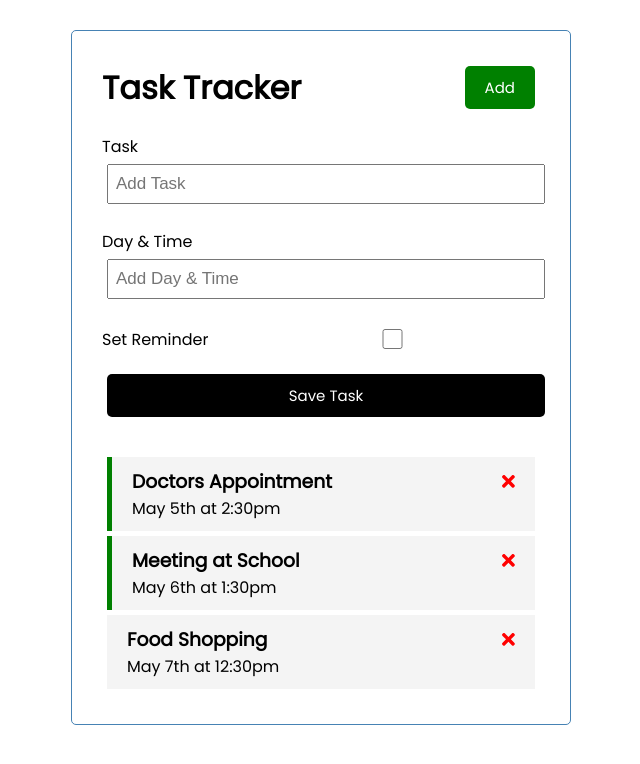
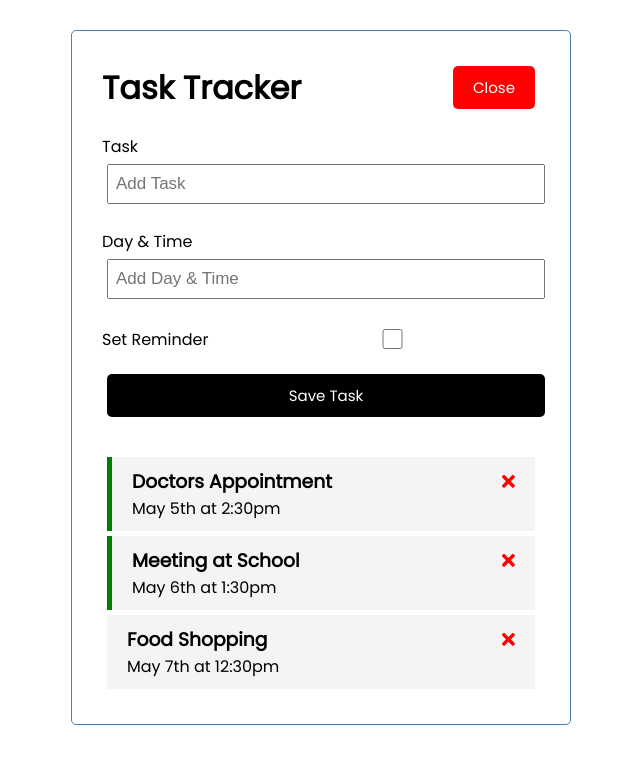
Before and after one commit to Kelevra-pro/task-tracker, an Angular app: page / in a window 1280 px wide. Both pictures are taken after a click on the button "Add". Shown: the top 764 px of the page, without its empty margins (319-959 px from the left). Built offline with nearby package versions, Linux system fonts and the light colour scheme; data requests are answered from the project's data file.

Commit message:
toggle button and ui service

```diff
--- a/src/app/components/add-task/add-task.component.html
+++ b/src/app/components/add-task/add-task.component.html
@@ -1,4 +1,7 @@
-<form class="add-form" (ngSubmit)="onSubmit()">
+<form
+  *ngIf="showAddTask"
+  class="add-form" (ngSubmit)="onSubmit()"
+>
   <div class="form-control">
     <label for="text">Task</label>
     <input
--- a/src/app/components/add-task/add-task.component.ts
+++ b/src/app/components/add-task/add-task.component.ts
@@ -1,5 +1,7 @@
 import { Component, EventEmitter, OnInit, Output } from '@angular/core';
 import { Task } from '../../Task';
+import { UiService } from '../../services/ui.service';
+import { Subscription } from 'rxjs';
 
 @Component({
   selector: 'app-add-task',
@@ -11,8 +13,13 @@
   text: string;
   day: string;
   reminder: boolean = false;
+  showAddTask: boolean;
+  subscription: Subscription;
 
-  constructor() {
+  constructor(private uiService: UiService) {
+    this.subscription = this.uiService
+      .onToggle()
+      .subscribe((value) => this.showAddTask = value);
   }
 
   ngOnInit(): void {
--- a/src/app/components/button/button.component.html
+++ b/src/app/components/button/button.component.html
@@ -1,3 +1,7 @@
-<button [ngStyle]="{'background-color': color}" class="btn" (click)="onClick()">
+<button
+  [ngStyle]="{'background-color': color}"
+  class="btn"
+  (click)="onClick()"
+>
   {{ text }}
 </button>
--- a/src/app/components/header/header.component.html
+++ b/src/app/components/header/header.component.html
@@ -1,4 +1,8 @@
 <header>
   <h1>{{ title }}</h1>
-  <app-button color="green" text="Add" (btnClick)="toggleAddTask()"></app-button>
+  <app-button
+    color="{{showAddTask ? 'red' : 'green'}}"
+    text="{{showAddTask ? 'Close' : 'Add'}}"
+    (btnClick)="toggleAddTask()"
+  ></app-button>
 </header>
--- a/src/app/components/header/header.component.ts
+++ b/src/app/components/header/header.component.ts
@@ -1,4 +1,6 @@
 import { Component, OnInit } from '@angular/core';
+import { Subscription } from 'rxjs';
+import { UiService } from '../../services/ui.service';
 
 @Component({
   selector: 'app-header',
@@ -7,14 +9,19 @@
 })
 export class HeaderComponent implements OnInit {
   title: string = 'Task Tracker';
+  showAddTask: boolean = false;
+  subscription: Subscription;
 
-  constructor() {
+  constructor(private uiService: UiService) {
+    this.subscription = this.uiService
+      .onToggle()
+      .subscribe((value) => this.showAddTask = value);
   }
 
   ngOnInit(): void {
   }
 
-  toggleAddTask() {
-    console.log('Toggle');
+  toggleAddTask(): void {
+    this.uiService.toggleAddTask();
   }
 }
--- a/src/app/components/tasks/tasks.component.ts
+++ b/src/app/components/tasks/tasks.component.ts
@@ -1,5 +1,5 @@
 import { Component, OnInit } from '@angular/core';
-import { TaskService } from '../../sevices/task.service';
+import { TaskService } from '../../services/task.service';
 import { Task } from '../../Task';
 
 @Component({
--- /dev/null
+++ b/src/app/services/ui.service.ts
@@ -0,0 +1,22 @@
+import { Injectable } from '@angular/core';
+import { Observable, Subject } from 'rxjs';
+
+@Injectable({
+  providedIn: 'root',
+})
+export class UiService {
+  private showAddTask: boolean = false;
+  private subject = new Subject<any>();
+
+  constructor() {
+  }
+
+  toggleAddTask(): void {
+    this.showAddTask = !this.showAddTask;
+    this.subject.next(this.showAddTask);
+  }
+
+  onToggle(): Observable<any> {
+    return this.subject.asObservable();
+  }
+}
```
Also changed, not shown: src/app/services/task.service.ts (renamed from src/app/sevices/task.service.ts), 2 other files (tests, documents, lock files or other folders).
